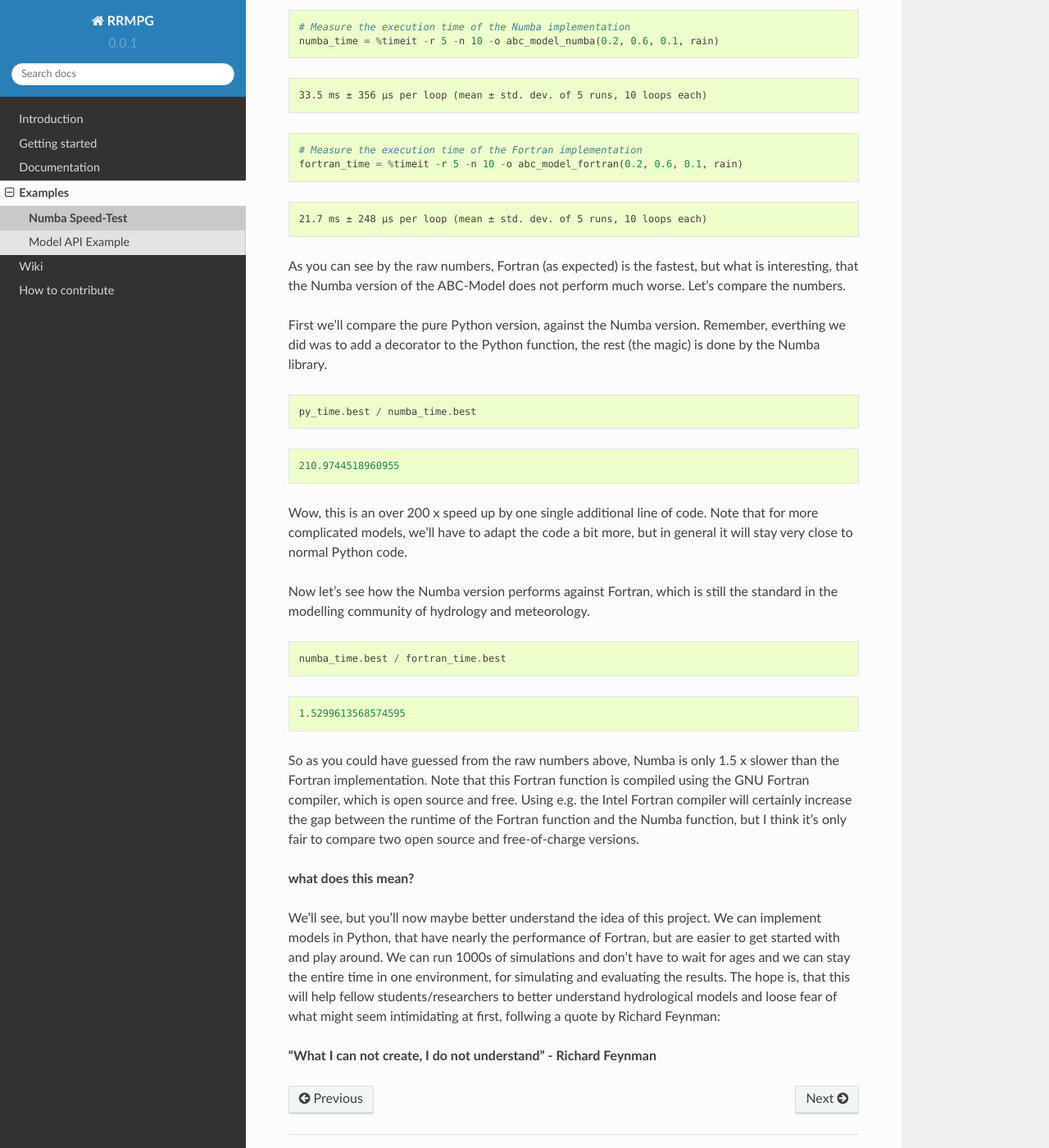
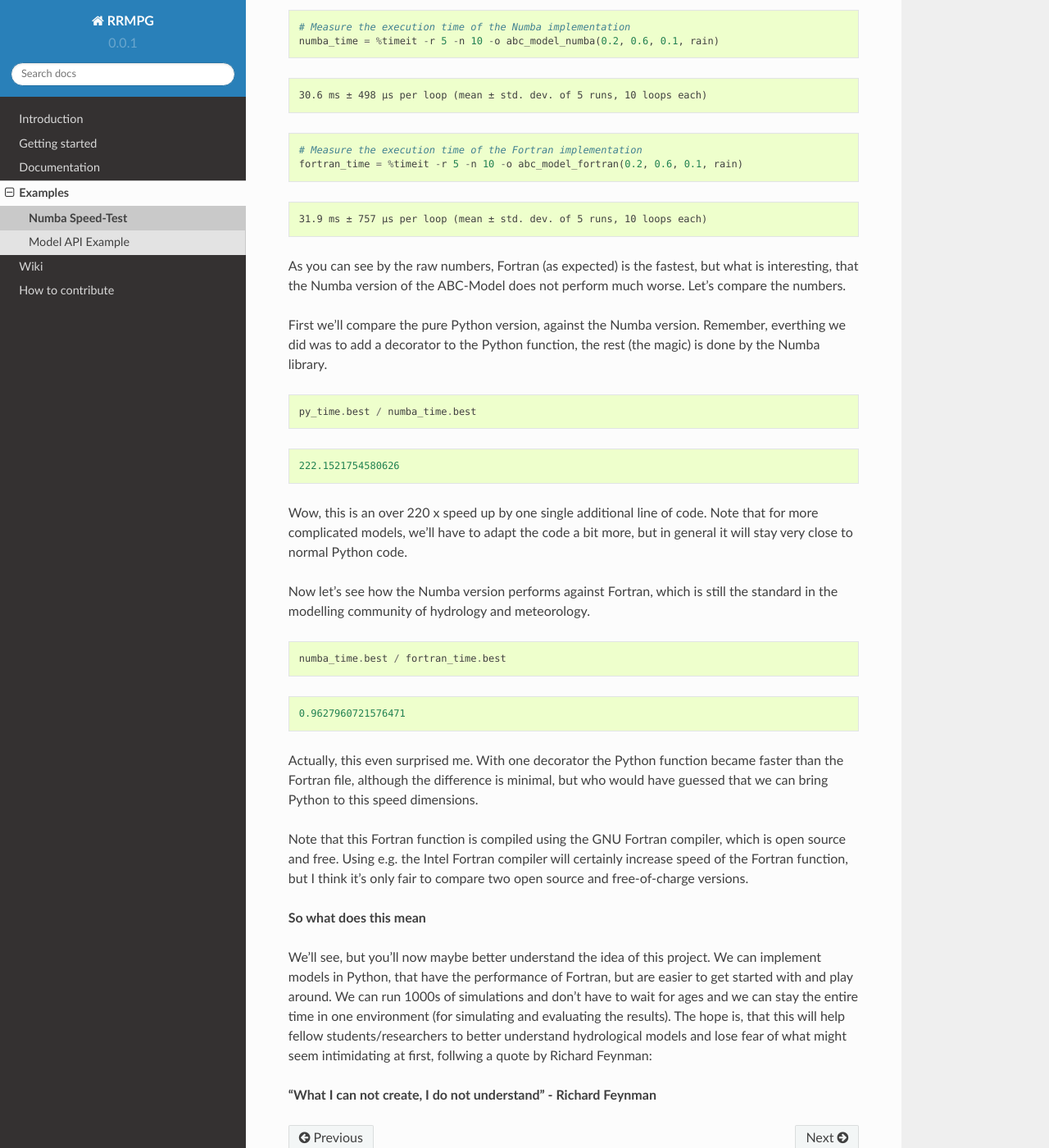
Before and after one commit to kratzert/RRMPG, a Sphinx documentation site: the page built from docs/source/examples/speed_comparision.rst, in a window 1280 px wide and 1400 px high, scrolled down 2455 px. Shown: the whole window at 82% size. Built offline with Sphinx 7.4.7 and the Read the Docs theme 2.0.0, drawn with Linux system fonts in a browser that asks for light colours; formulas are drawn with MathJax 3; some of the changed text lies outside the part shown.

Commit message:
fixes #1 bugfix in fortran code of abc model in speed comparision

```diff
--- a/docs/source/examples/speed_comparision.rst
+++ b/docs/source/examples/speed_comparision.rst
@@ -93,7 +93,7 @@ of the model is the same.
             state_in = state_out
         return outflow
 
-.. code:: python
+.. code:: bash
 
     %%fortran
 
@@ -115,7 +115,7 @@ of the model is the same.
             do t = 1,col_dim
                 state_out = (1 - c) * state_in + a * inflow(t)
                 outflow(t) = (1 - a - b) * inflow(t) + c * state_in
-                state_out = state_in
+                state_in = state_out
             end do
 
         end subroutine
@@ -131,7 +131,7 @@ each of the functions
 
 .. parsed-literal::
 
-    7.1 s ± 79.5 ms per loop (mean ± std. dev. of 5 runs, 10 loops each)
+    6.75 s ± 11.6 ms per loop (mean ± std. dev. of 5 runs, 10 loops each)
 
 
 .. code:: python
@@ -142,7 +142,7 @@ each of the functions
 
 .. parsed-literal::
 
-    33.5 ms ± 356 µs per loop (mean ± std. dev. of 5 runs, 10 loops each)
+    30.6 ms ± 498 µs per loop (mean ± std. dev. of 5 runs, 10 loops each)
 
 
 .. code:: python
@@ -153,7 +153,7 @@ each of the functions
 
 .. parsed-literal::
 
-    21.7 ms ± 248 µs per loop (mean ± std. dev. of 5 runs, 10 loops each)
+    31.9 ms ± 757 µs per loop (mean ± std. dev. of 5 runs, 10 loops each)
 
 
 As you can see by the raw numbers, Fortran (as expected) is the fastest,
@@ -169,15 +169,13 @@ function, the rest (the magic) is done by the Numba library.
     py_time.best / numba_time.best
 
 
-
-
 .. parsed-literal::
 
-    210.9744518960955
+    222.1521754580626
 
 
 
-Wow, this is an over 200 x speed up by one single additional line of
+Wow, this is an over 220 x speed up by one single additional line of
 code. Note that for more complicated models, we'll have to adapt the
 code a bit more, but in general it will stay very close to normal Python
 code.
@@ -191,32 +189,32 @@ meteorology.
     numba_time.best / fortran_time.best
 
 
-
-
 .. parsed-literal::
 
-    1.5299613568574595
+    0.9627960721576471
 
 
 
-So as you could have guessed from the raw numbers above, Numba is only
-1.5 x slower than the Fortran implementation. Note that this Fortran
-function is compiled using the GNU Fortran compiler, which is open
-source and free. Using e.g. the Intel Fortran compiler will certainly
-increase the gap between the runtime of the Fortran function and the
-Numba function, but I think it's only fair to compare two open source
-and free-of-charge versions.
+Actually, this even surprised me. With one decorator the Python function
+became faster than the Fortran file, although the difference is minimal,
+but who would have guessed that we can bring Python to this speed
+dimensions.
 
-**what does this mean?**
+Note that this Fortran function is compiled using the GNU Fortran
+compiler, which is open source and free. Using e.g. the Intel Fortran
+compiler will certainly increase speed of the Fortran function, but I
+think it's only fair to compare two open source and free-of-charge
+versions.
+
+**So what does this mean**
 
 We'll see, but you'll now maybe better understand the idea of this
-project. We can implement models in Python, that have nearly the
-performance of Fortran, but are easier to get started with and play
-around. We can run 1000s of simulations and don't have to wait for ages
-and we can stay the entire time in one environment, for simulating and
-evaluating the results. The hope is, that this will help fellow
-students/researchers to better understand hydrological models and loose
-fear of what might seem intimidating at first, follwing a quote by
-Richard Feynman:
+project. We can implement models in Python, that have the performance of
+Fortran, but are easier to get started with and play around. We can run
+1000s of simulations and don't have to wait for ages and we can stay the
+entire time in one environment (for simulating and evaluating the
+results). The hope is, that this will help fellow students/researchers
+to better understand hydrological models and lose fear of what might
+seem intimidating at first, follwing a quote by Richard Feynman:
 
 **"What I can not create, I do not understand" - Richard Feynman**
```
Also changed, not shown: 1 other file.
